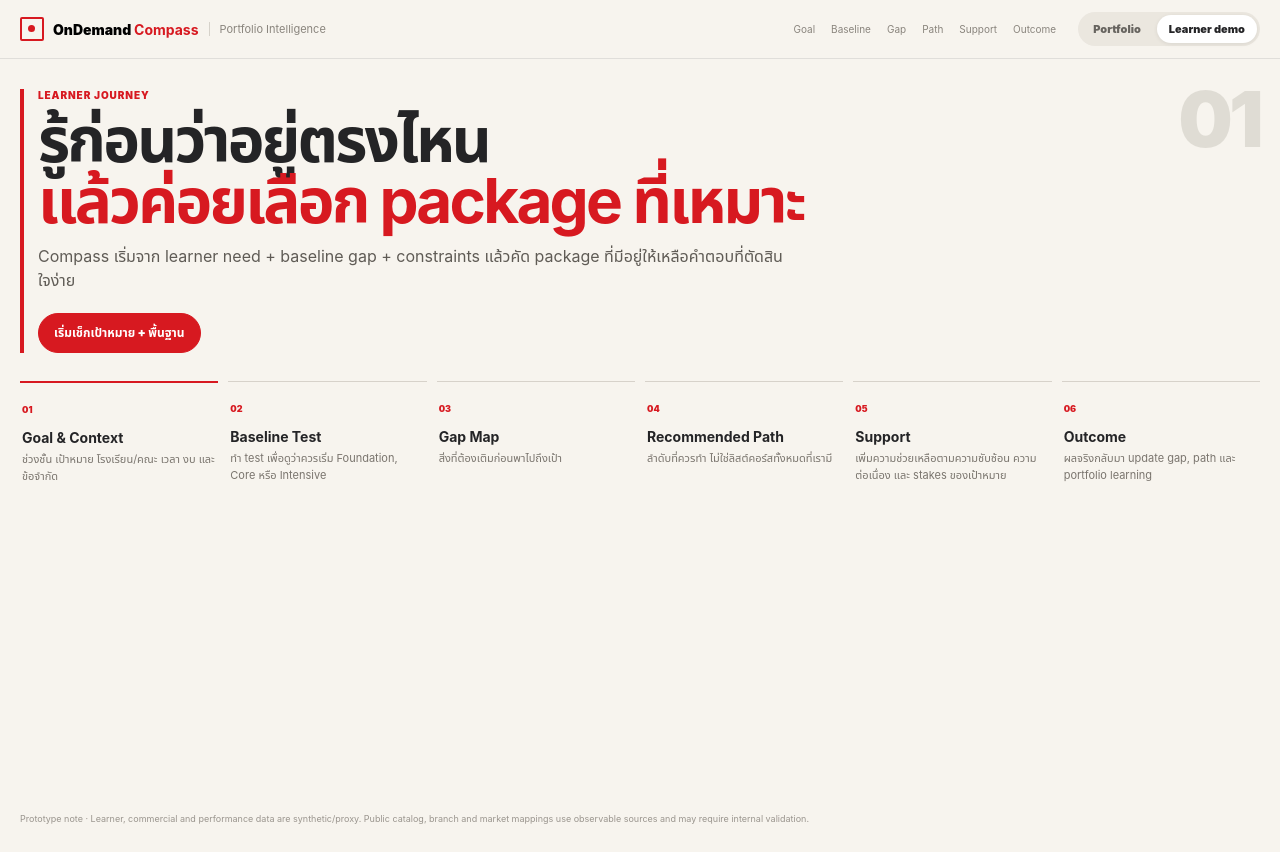
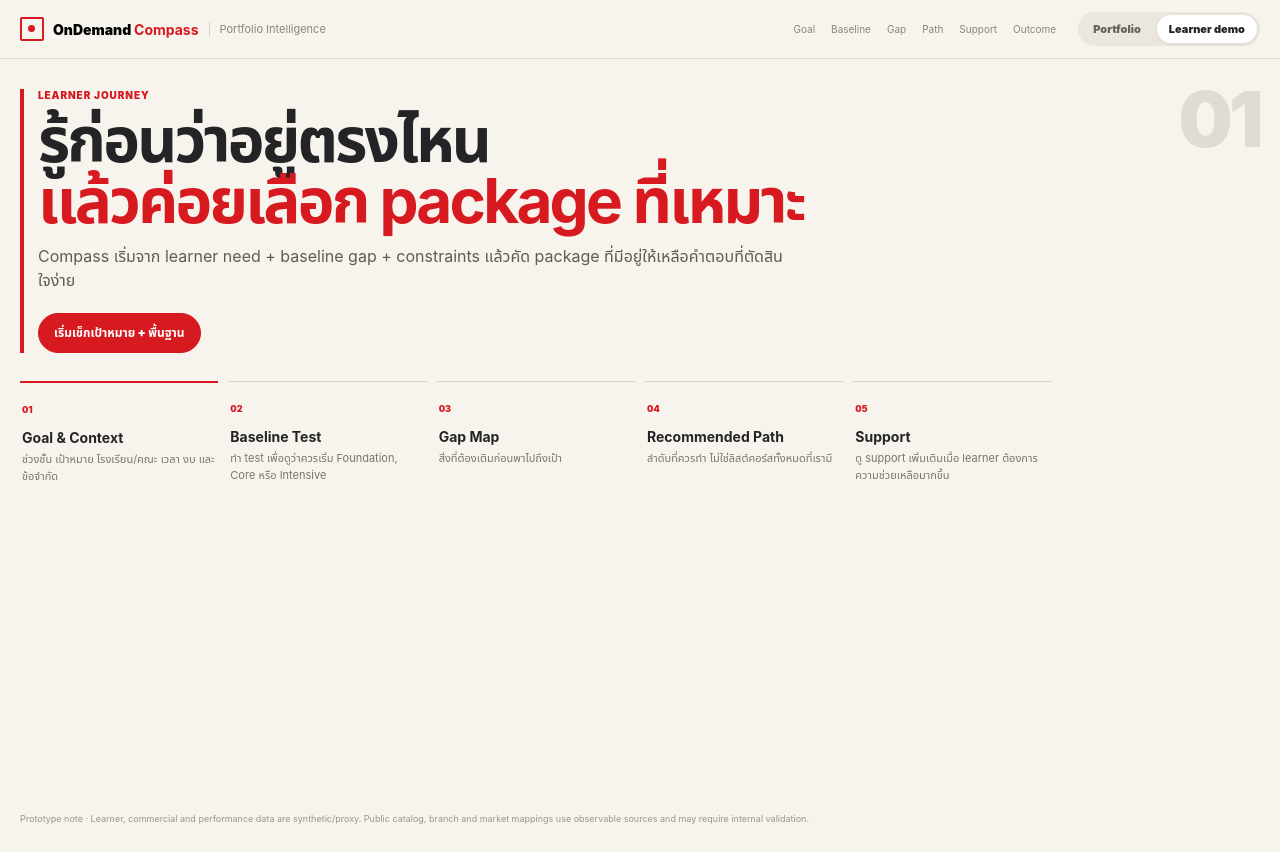
Before and after one commit to napasorn-tha/the-compass-prototype, a React (Vite) app: page / in a window 1280 px wide. Both pictures are taken after a click on the button "Learner demo". Built offline with nearby package versions, Linux system fonts and the light colour scheme.

Commit message:
Remove learner outcome page and end journey at MyPath handoff

```diff
--- a/src/components/StudentExperience.tsx
+++ b/src/components/StudentExperience.tsx
@@ -1,7 +1,7 @@
 import { useMemo, useState } from 'react'
 import { intensiveGateMessage, recommendPackages, type LearnerStage, type RecommendationInput } from '../data/recommendationEngine'
 
-export type StudentPage = 'intro' | 'goal' | 'baseline' | 'gap' | 'path' | 'support' | 'outcome'
+export type StudentPage = 'intro' | 'goal' | 'baseline' | 'gap' | 'path' | 'support'
 
 type Props = {
   page: StudentPage
@@ -36,7 +36,7 @@ const defaults: Profile = {
   completedPrerequisite: false,
 }
 
-const order: StudentPage[] = ['intro','goal','baseline','gap','path','support','outcome']
+const order: StudentPage[] = ['intro','goal','baseline','gap','path','support']
 
 function Back({ page, setPage }: Props) {
   const index = order.indexOf(page)
@@ -70,8 +70,7 @@ function Intro({ setPage }: Pick<Props,'setPage'>) {
         ['02','Baseline Test','ทำ test เพื่อดูว่าควรเริ่ม Foundation, Core หรือ Intensive'],
         ['03','Gap Map','สิ่งที่ต้องเติมก่อนพาไปถึงเป้า'],
         ['04','Recommended Path','ลำดับที่ควรทำ ไม่ใช่ลิสต์คอร์สทั้งหมดที่เรามี'],
-        ['05','Support','เพิ่มความช่วยเหลือตามความซับซ้อน ความต่อเนื่อง และ stakes ของเป้าหมาย'],
-        ['06','Outcome','ผลจริงกลับมา update gap, path และ portfolio learning'],
+        ['05','Support','ดู support เพิ่มเติมเมื่อ learner ต้องการความช่วยเหลือมากขึ้น'],
       ].map(([n,t,c])=><article className="explain-card" key={n}><span>{n}</span><b>{t}</b><p>{c}</p></article>)}
     </div>
   </section>
@@ -300,37 +299,8 @@ function Support({profile,setPage}:{profile:Profile;setPage:Props['setPage']}) {
       <div><span>HUMAN INTERVENTION</span><b>{humanRecommended?'Compass recommends human support':'Available on request'}</b></div>
     </div>
 
-    <div className="logic-callout"><b>Same Compass, escalating support.</b><span>Compass สามารถ flag human support ได้ และ learner ก็ขอคุยกับคนได้เองเสมอ</span></div>
-    <div className="end"><button className="primary" onClick={()=>setPage('outcome')}>ดู Outcome Loop →</button></div>
-  </section>
-}
-
-function Outcome({profile,setPage}:{profile:Profile;setPage:Props['setPage']}) {
-  const baseline=profile.baselineScore ?? 0
-  const latest=Math.min(100,baseline+12)
-  return <section className="page">
-    <Back page="outcome" setPage={setPage}/>
-    <div className="eyebrow">STEP 6 · OUTCOME</div>
-    <h1 className="section-title">ผลเปลี่ยน<br/>Recommendation ก็เปลี่ยน</h1>
-    <div className="outcome-board">
-      <div className="score-change"><span>Baseline</span><b>{baseline}</b><i>→</i><span>Latest assessment</span><b>{latest}</b></div>
-      <div className="outcome-copy"><b>Outcome closes the individual loop</b><p>เมื่อ baseline / outcome เปลี่ยน ระบบจะประเมิน eligibility และ path ใหม่ แทนที่จะขาย package เดิมซ้ำโดยไม่ดู learner state</p></div>
-    </div>
-
-    <div className="feedback-loops">
-      <article>
-        <span>INDIVIDUAL LOOP</span>
-        <div className="mini-loop"><b>Outcome</b><i>→</i><b>Updated Gap</b><i>→</i><b>Updated Path</b></div>
-        <p>ใช้ผลของ learner คนนี้ปรับเส้นทางรอบถัดไป</p>
-      </article>
-      <article>
-        <span>PORTFOLIO LOOP</span>
-        <div className="mini-loop"><b>Aggregated Outcomes</b><i>→</i><b>Portfolio Learning</b><i>→</i><b>Better Recommendations</b></div>
-        <p>เมื่อรวม outcome หลายคน ธุรกิจเห็นว่า package / routing แบบไหนสร้างผลจริง แล้วใช้ evidence นั้นปรับ Compass</p>
-      </article>
-    </div>
-
-    <div className="end"><button className="secondary" onClick={()=>setPage('goal')}>ลอง profile ใหม่</button></div>
+    <div className="logic-callout"><b>Support is optional.</b><span>เลือกเพิ่ม human support เมื่อจำเป็น แล้วกลับไปใช้ Recommended Path เดิมต่อใน MyPath+</span></div>
+    <div className="end"><button className="primary" onClick={()=>setPage('path')}>กลับไป Recommended Path →</button></div>
   </section>
 }
 
@@ -342,7 +312,6 @@ export default function StudentExperience({page,setPage}:Props) {
     if(page==='baseline') return <Baseline profile={profile} setProfile={setProfile} setPage={setPage}/>
     if(page==='gap') return <Gap profile={profile} setPage={setPage}/>
     if(page==='path') return <Path profile={profile} setPage={setPage}/>
-    if(page==='support') return <Support profile={profile} setPage={setPage}/>
-    return <Outcome profile={profile} setPage={setPage}/>
+    return <Support profile={profile} setPage={setPage}/>
   },[page,profile,setPage])
 }
```
